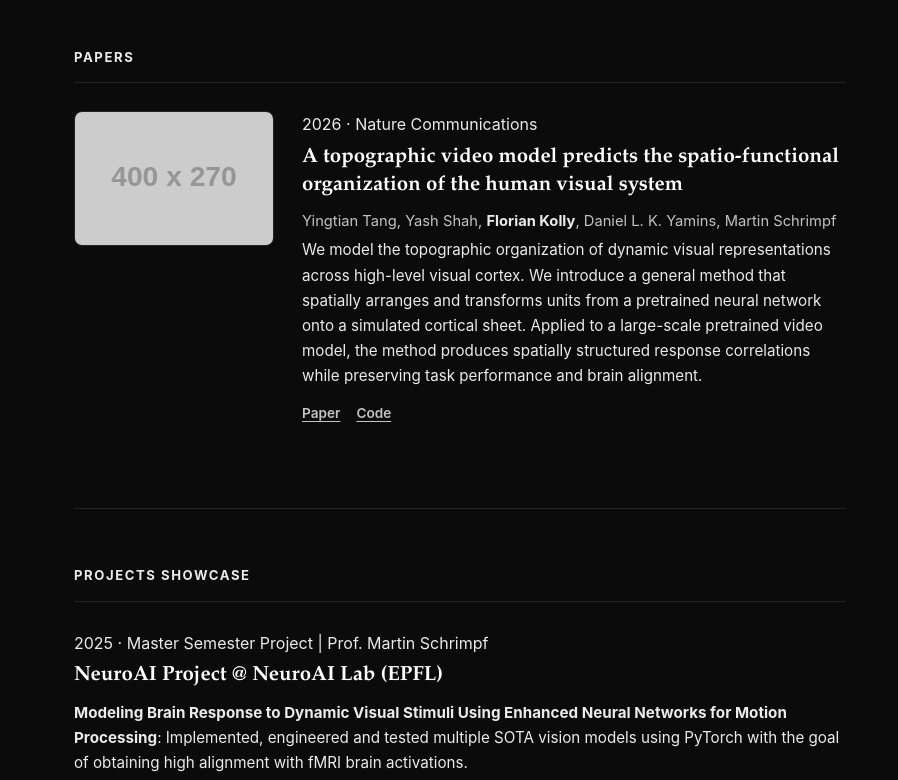
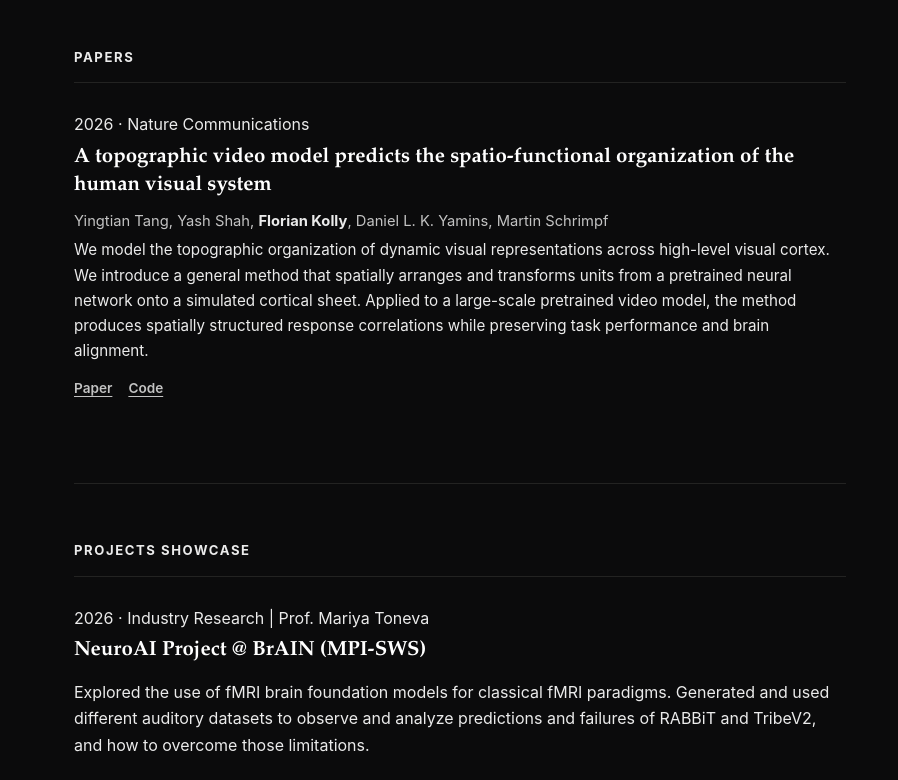
Before and after one commit to FoxYouFR/foxyoufr.github.io, a plain HTML site: page index.html in a window 1280 px wide. Shown: the part 320-1100 px from the top of the page, 382-1280 px from the left. Drawn offline with Linux system fonts and the light colour scheme; placeholder pictures from the web are drawn by us.

Commit message:
Update index.html
Added MPI internship

```diff
--- a/index.html
+++ b/index.html
@@ -57,10 +57,10 @@
         <section id="papers">
           <h2 class="section-title">Papers</h2>
 
-          <article class="entry">
-            <div class="entry-media">
+          <article class="entry entry-no-media">
+            <!--<div class="entry-media">
               <img src="https://placehold.co/400x270/141414/7c7973?text=Fig" alt="">
-            </div>
+            </div>-->
             <div>
             <div>
               <span class="entry-meta">2026 · Nature Communications</span>
@@ -79,13 +79,13 @@
         <section id="projects">
           <h2 class="section-title">Projects Showcase</h2>
 
-          <!--<article class="entry entry-no-media">
+          <article class="entry entry-no-media">
             <div>
               <span class="entry-meta">2026 · Industry Research | Prof. Mariya Toneva</span>
               <h3>NeuroAI Project @ BrAIN (MPI-SWS)</h3>
-              <p class="abstract"></p>Undefined yet.</p>
+              <p class="abstract"></p>Explored the use of fMRI brain foundation models for classical fMRI paradigms. Generated and used different auditory datasets to observe and analyze predictions and failures of RABBiT and TribeV2, and how to overcome those limitations.</p>
             </div>
-          </article>-->
+          </article>
 
           <article class="entry entry-no-media">
             <div>
```
